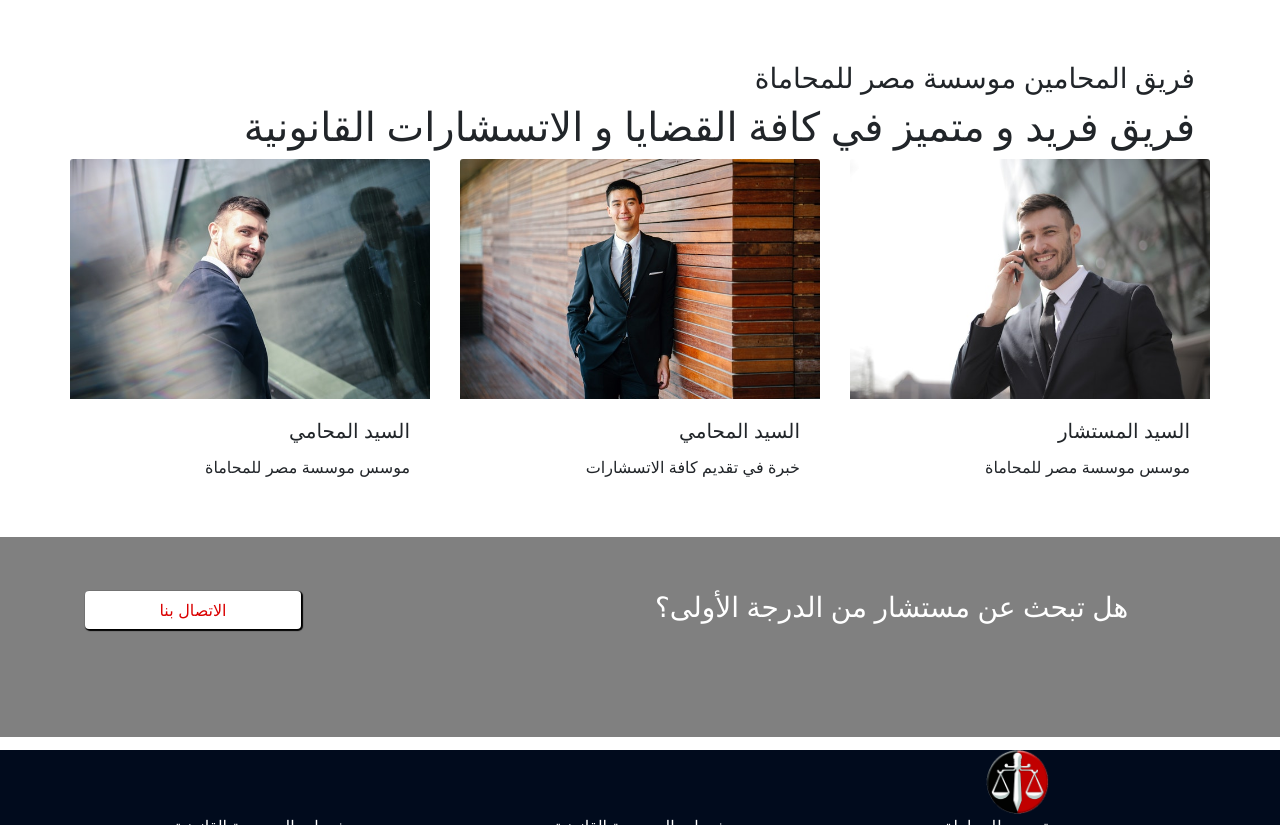
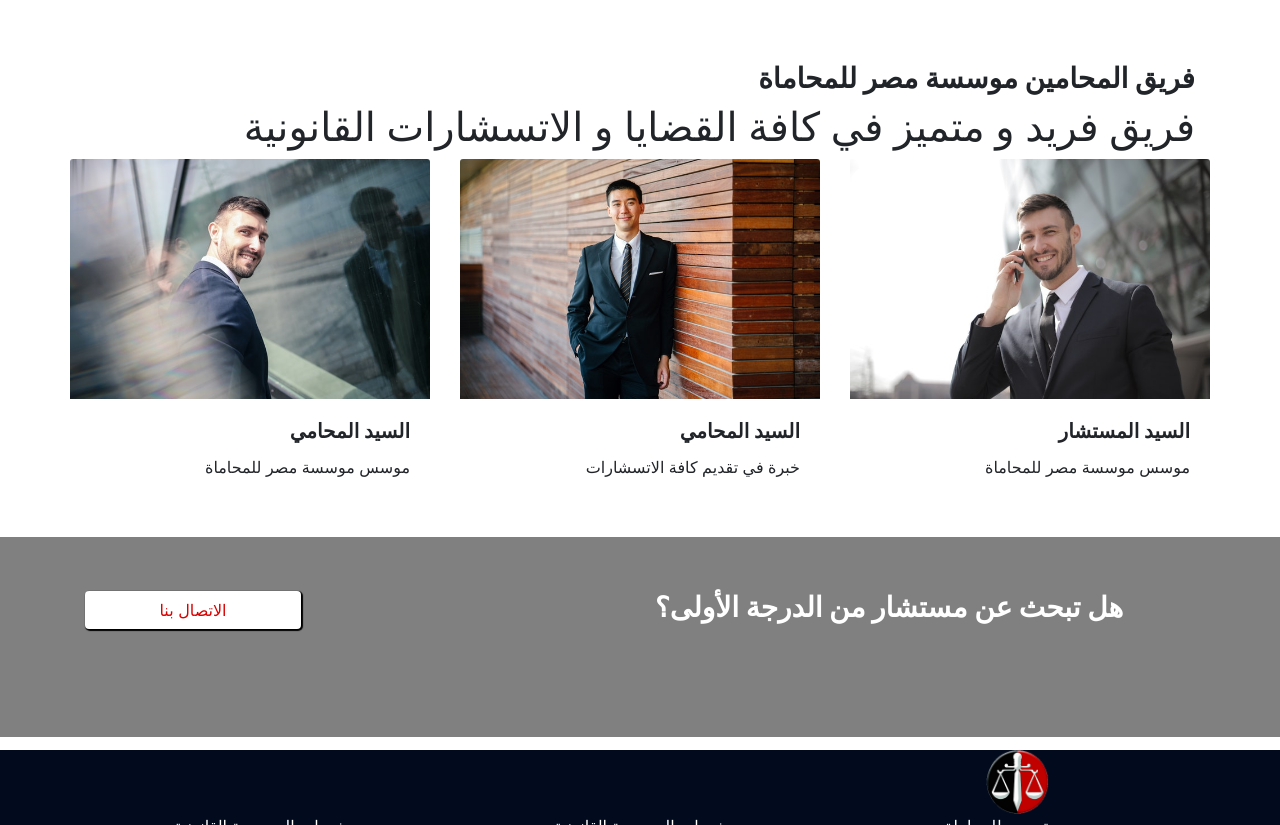
Before and after one commit to mostafamohamedmostafa/Law-Firm-colorlib-2, a plain HTML site: page index.html in a window 1280 px wide. Shown: the part 3686-4511 px from the top of the page. Drawn offline with nearby package versions, Linux system fonts and the light colour scheme.

Commit message:
Update index.css

```diff
--- a/styles/index.css
+++ b/styles/index.css
@@ -295,6 +295,10 @@ body {
   margin-bottom: 3%;
   border: none;
 }
+.cases-section .card h5{
+  font-weight: bold;
+}
+
 
 @media (max-width: 768px) {
   .cases-section {
@@ -303,7 +307,7 @@ body {
 
   .cases-section h2 {
     font-size: larger;
-  }
+   }
 
   .cases-section .card {
     margin-top: 1%;
@@ -376,11 +380,16 @@ body {
   text-align: right;
 }
 
+
+.team-section h3{
+  font-weight: bold;
+}
 .team-section .card {
   border: none;
 }
 
-.team-section .card-body p {
+.team-section .card-body h5 {
+  font-weight: bold;
 }
 
 @media (max-width: 768px) {
@@ -417,6 +426,7 @@ body {
 .call-to-action .call-to-action-content h3,
 button {
   margin-top: 10%;
+  font-weight: bold;
 }
 
 .call-to-action .call-to-action-content button {
```
